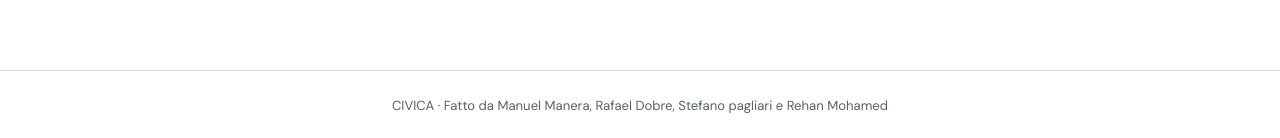
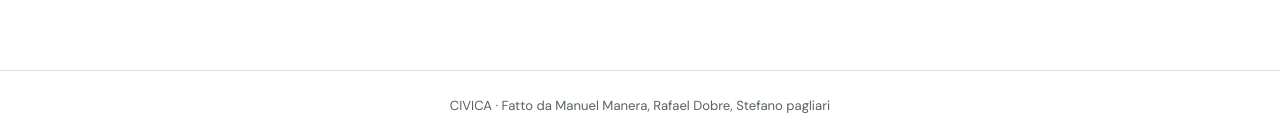
Before and after one commit to manuel-manera/educazionecivica, a plain HTML site: page non-rinnovabili.html in a window 1280 px wide. Shown: the part 1840-1978 px from the top of the page. Drawn offline with Linux system fonts and the light colour scheme.

Commit message:
Update non-rinnovabili.html

```diff
--- a/non-rinnovabili.html
+++ b/non-rinnovabili.html
@@ -54,6 +54,6 @@
   <div class="note"><strong>Curiosità</strong><p>Allo stato naturale il gas è completamente inodore: viene aggiunto un composto chiamato <em>mercaptano</em> per dargli il tipico odore pungente e permettere di rilevare subito eventuali fughe.</p></div>
 </section>
 </main>
-<footer>CIVICA · Fatto da Manuel Manera, Rafael Dobre, Stefano pagliari e Rehan Mohamed</footer>
+<footer>CIVICA · Fatto da Manuel Manera, Rafael Dobre, Stefano pagliari</footer>
 </body>
 </html>
```
